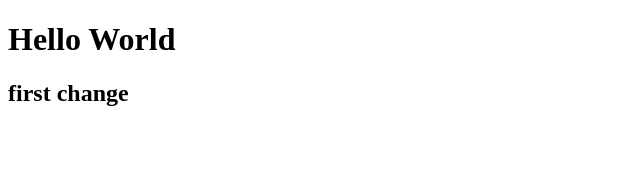
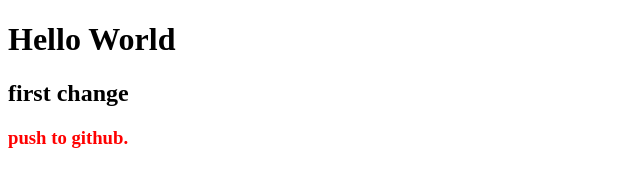
Before and after one commit to john1909m/git_repo_task, a plain HTML site: page index.html in a window 1280 px wide. Shown: the whole page, without its empty margins (0-640 px from the left). Drawn offline with Linux system fonts and the light colour scheme.

Commit message:
push to github

```diff
--- a/index.html
+++ b/index.html
@@ -11,5 +11,6 @@
 
 
     <h2>first change</h2>
+    <h3>push to github.</h3>
 </body>
 </html>
--- a/style.css
+++ b/style.css
@@ -0,0 +1,3 @@
+h3{
+    color: red;
+}
```
